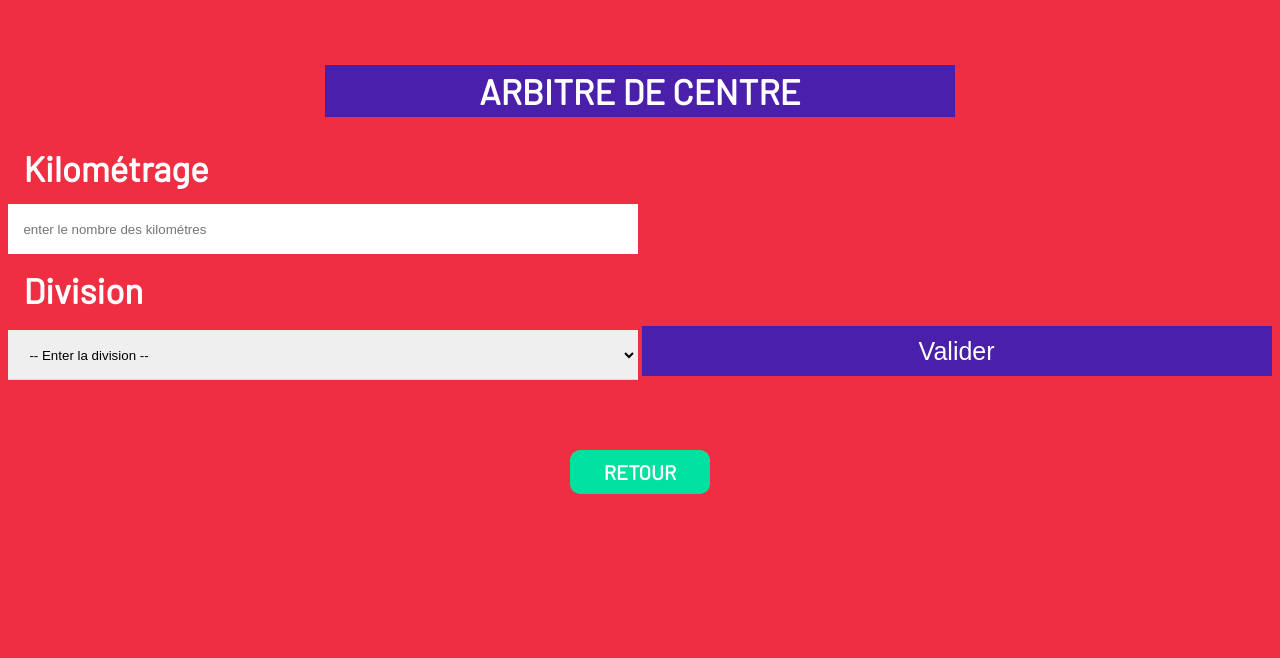
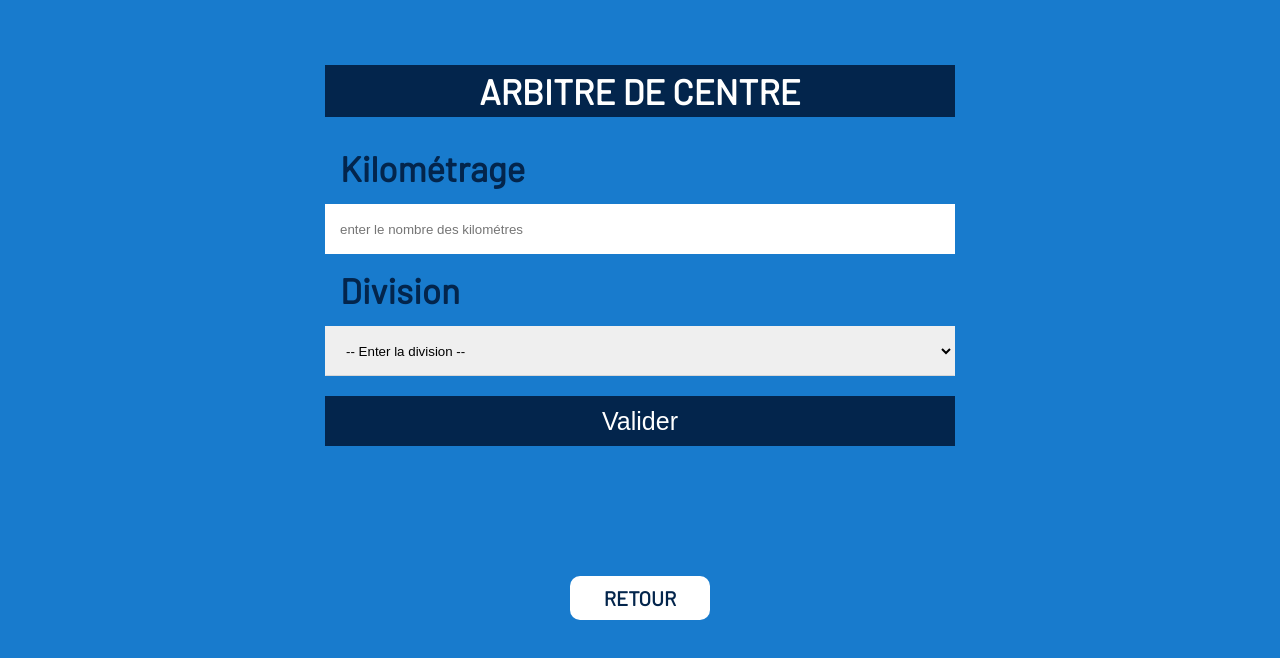
Before and after one commit to referee-morocco/arbitrationFees, a plain HTML site: page arbitrationFees/html/centre.html in a window 1280 px wide. Drawn offline with Linux system fonts and the light colour scheme.

Commit message:
Update style.css

```diff
--- a/arbitrationFees/css/style.css
+++ b/arbitrationFees/css/style.css
@@ -6,7 +6,7 @@
 
 body {
   font-family: 'Barlow';
-  background-color: #ef2e41;
+  background-color: #187bcd;
   min-width: 300px;
 }
 
@@ -27,6 +27,16 @@ header {
   margin-top: 50px;
 }
 
+header form {
+  display: -webkit-box;
+  display: -ms-flexbox;
+  display: flex;
+  -webkit-box-orient: vertical;
+  -webkit-box-direction: normal;
+      -ms-flex-direction: column;
+          flex-direction: column;
+}
+
 header h1 {
   font-size: 60px;
   margin: 15px;
@@ -39,7 +49,7 @@ header h2 {
   margin: 15px;
   color: #ffffff;
   text-align: center;
-  background-color: #4a20aa;
+  background-color: #03254c;
   width: 600px;
   padding: 5px 15px;
 }
@@ -54,7 +64,7 @@ header h4 {
 header h3 {
   font-size: 35px;
   margin: 15px;
-  color: #ffffff;
+  color: #03254c;
 }
 
 header a {
@@ -62,7 +72,7 @@ header a {
   margin: 10px;
   text-decoration: none;
   color: black;
-  background-color: #4a20aa;
+  background-color: #03254c;
   padding: 10px 30px;
   color: #ffffff;
   font-size: 20px;
@@ -77,7 +87,7 @@ header a {
 
 header a:hover {
   background-color: #ffffff;
-  color: #4a20aa;
+  color: #03254c;
 }
 
 header input, header select, header button {
@@ -104,7 +114,7 @@ header select {
 
 header button {
   width: 630px;
-  background-color: #4a20aa;
+  background-color: #03254c;
   color: #ffffff;
   font-size: 25px;
   cursor: pointer;
@@ -112,13 +122,14 @@ header button {
 
 header #retour {
   width: 80px;
-  margin-top: 50px;
-  background-color: #00e1a1;
+  margin-top: 130px;
+  background-color: #ffffff;
+  color: #03254c;
 }
 
 header #retour:hover {
-  background-color: #ffffff;
-  color: #00e1a1;
+  background-color: #03254c;
+  color: #ffffff;
 }
 
 @media (max-width: 800px) {
```
